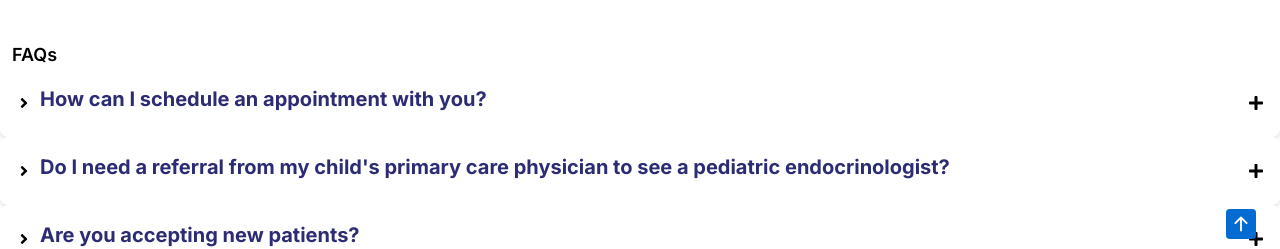
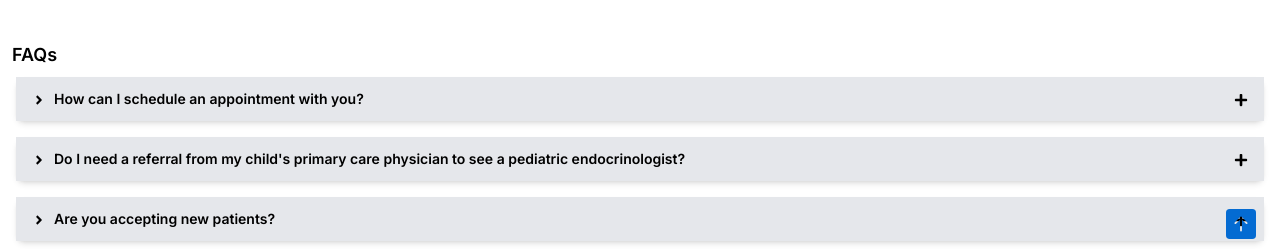
Before and after one commit to PegasusHT/doctor-aqeel, a Next.js app: page /en/faqs in a window 1280 px wide. Shown: the part 555-804 px from the top of the page. Built offline with nearby package versions, Linux system fonts and the light colour scheme.

Commit message:
completed faqs

```diff
--- a/package.json
+++ b/package.json
@@ -9,6 +9,7 @@
     "lint": "next lint"
   },
   "dependencies": {
+    "@headlessui/react": "^1.7.18",
     "@tailwindcss/typography": "^0.5.10",
     "framer-motion": "^11.0.13",
     "next": "14.1.0",
--- a/src/app/[locale]/faqs/components/questionComp.tsx
+++ b/src/app/[locale]/faqs/components/questionComp.tsx
@@ -1,6 +1,7 @@
 'use client';
 import React, { useState } from 'react';
 import { FaAngleRight, FaPlus, FaMinus } from 'react-icons/fa';
+import { Transition } from '@headlessui/react';
 
 interface QuestionContainerProps {
     question: string;
@@ -13,25 +14,36 @@ const QuestionContainer: React.FC<QuestionContainerProps> = ({ question, answer,
     const [icon, setIcon] = useState(<FaPlus />);
 
     const toggleAnswer = () => {
-        setShowAnswer(!showAnswer);
-        setIcon(showAnswer ? <FaPlus /> : <FaMinus />);
+        const prevShowAnswer = showAnswer;
+        setShowAnswer(!prevShowAnswer);
+        setIcon(prevShowAnswer ?  <FaPlus /> : <FaMinus />);
     };
 
     return (
-        <div className="bg-white p-4 rounded-lg shadow-md">
-            <div className="flex flex-row items-center">
-                <FaAngleRight className="mr-2" />
-                <h2 className="text-xl font-bold mb-2">{question}</h2>
-                <FaPlus className="ml-auto cursor-pointer" onClick={toggleAnswer} />
+        <div className="mx-4 mb-4 rounded-lg shadow-md ">
+            <div className="flex flex-row items-start bg-gray-200 px-4 py-3">
+                <h2 className="font-semibold text-black text-sm flex items-start">
+                    <FaAngleRight className="mr-2 mt-1 " />
+                    {question}
+                </h2>
+                <div className="ml-auto cursor-pointer text-sm mt-1" onClick={toggleAnswer} >
+                  {icon}
+                </div>
+
             </div>
-            {showAnswer && (
-                <div className="mt-4">
+            <Transition
+                show={showAnswer}
+                enter="transition ease-out duration-200"
+                enterFrom="transform opacity-0 scale-95"
+                enterTo="transform opacity-100 scale-100"
+            >
+                <div className="mt-1 p-4 pt-2 text-sm ">
                     <p>{answer}</p>
                     <a href={link} className="text-blue-500 hover:underline">
                         {link}
                     </a>
                 </div>
-            )}
+            </Transition>
         </div>
     );
 };
--- a/src/app/[locale]/faqs/page.tsx
+++ b/src/app/[locale]/faqs/page.tsx
@@ -8,7 +8,7 @@ const FAQs: React.FC = () => {
         <div className='mb-14 mt-5' >
             <div className="relative flex items-center justify-center h-64 mb-12" style={{ backgroundColor: '#b9cfd8' }}>
                 <div className="relative z-10 flex flex-col justify-center items-center text-lg font-bold">
-                    <h2 className='text-6xl' >FAQs</h2>
+                    <h2 className='text-6xl ' >FAQs</h2>
                 </div>
             </div>
 
@@ -16,7 +16,7 @@ const FAQs: React.FC = () => {
                 <h1 className='text-2xl font-bold'> Frequently asked questions </h1>
             </div>
 
-            <p className='ml-3 mt-10 text-lg font-semibold'> FAQs </p>
+            <p className='ml-3 mt-10 text-lg font-semibold mb-2'> FAQs </p>
 
             {
                 FaqData.map((faq, index) => (
```
Also changed, not shown: 1 other file (tests, documents, lock files or other folders).
